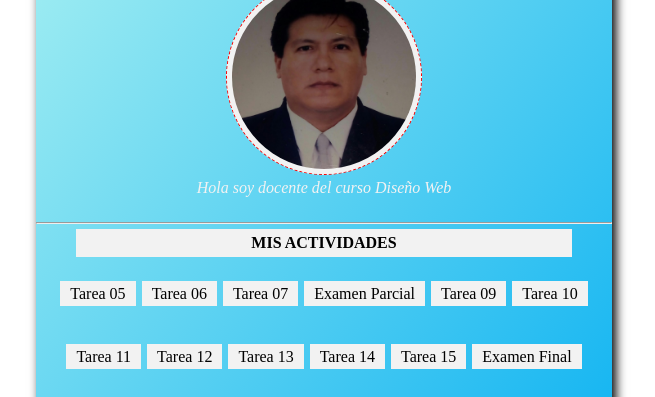
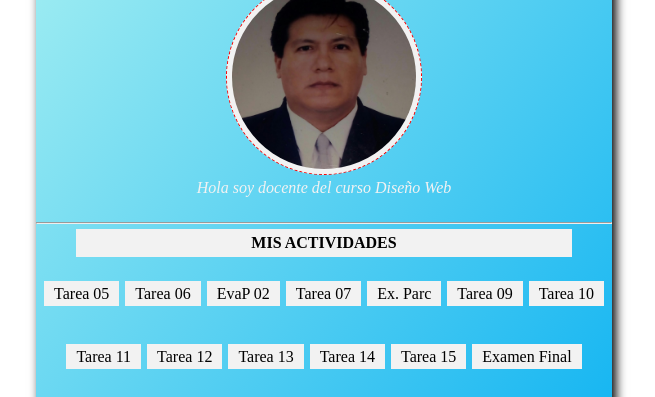
Before and after one commit to edavid1973/edavid1973.github.io, a plain HTML site: page index.html in a window 1280 px wide. Shown: the part 183-580 px from the top of the page, without its empty margins (316-971 px from the left). Drawn offline with Linux system fonts and the light colour scheme.

Commit message:
Update index.html

```diff
--- a/index.html
+++ b/index.html
@@ -24,8 +24,9 @@
             <ul>
                 <li><a href="/tarea05/index.html">Tarea 05</a></li>
                 <li><a href="#">Tarea 06</a></li>
+                 <li><a href="/evp02/index.html">EvaP 02</a></li>
                 <li><a href="#">Tarea 07</a></li>
-                <li><a href="#">Examen Parcial</a></li>
+                <li><a href="#">Ex. Parc</a></li>
                 <li><a href="#">Tarea 09</a></li>
                 <li><a href="#">Tarea 10</a></li>
                 <li><a href="#">Tarea 11</a></li>
```
